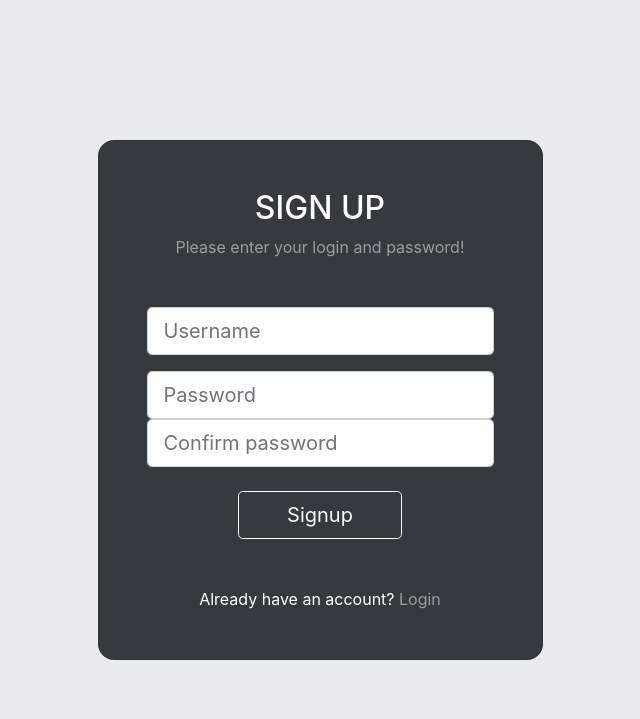
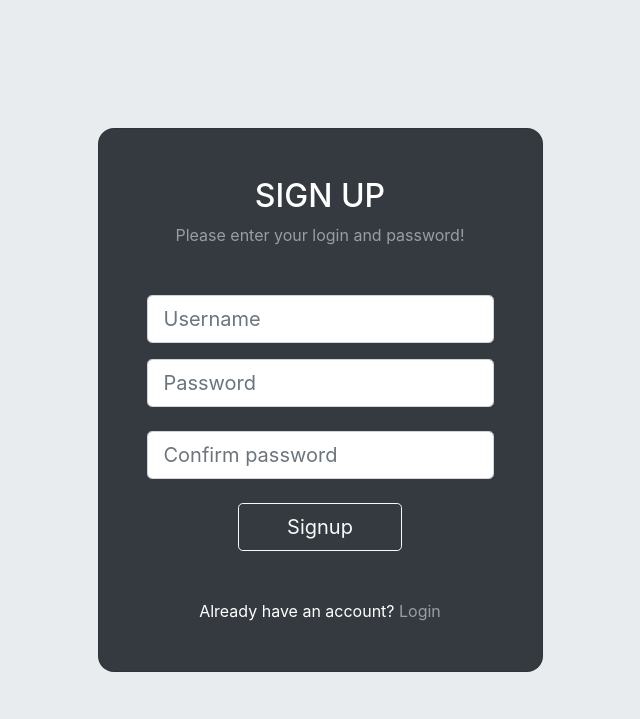
Before and after one commit to izeriayounes/Security-and-authentification, a Node server app: page /register in a window 1280 px wide. Shown: the top 719 px of the page, without its empty margins (320-960 px from the left). Run offline with Node 20, Linux system fonts and the light colour scheme; some libraries are stand-ins or nearby versions.

Commit message:
update ui

```diff
--- a/views/register.ejs
+++ b/views/register.ejs
@@ -17,7 +17,7 @@
 
                     <p class="text-danger"> <%= usernameTaken %> </p>
 
-                  <div class="form-outline form-white">
+                  <div class="form-outline form-white mb-4">
                     <input type="password" id="password" class="form-control form-control-lg" name="password" placeholder="Password" required>
                   </div>
 
```
